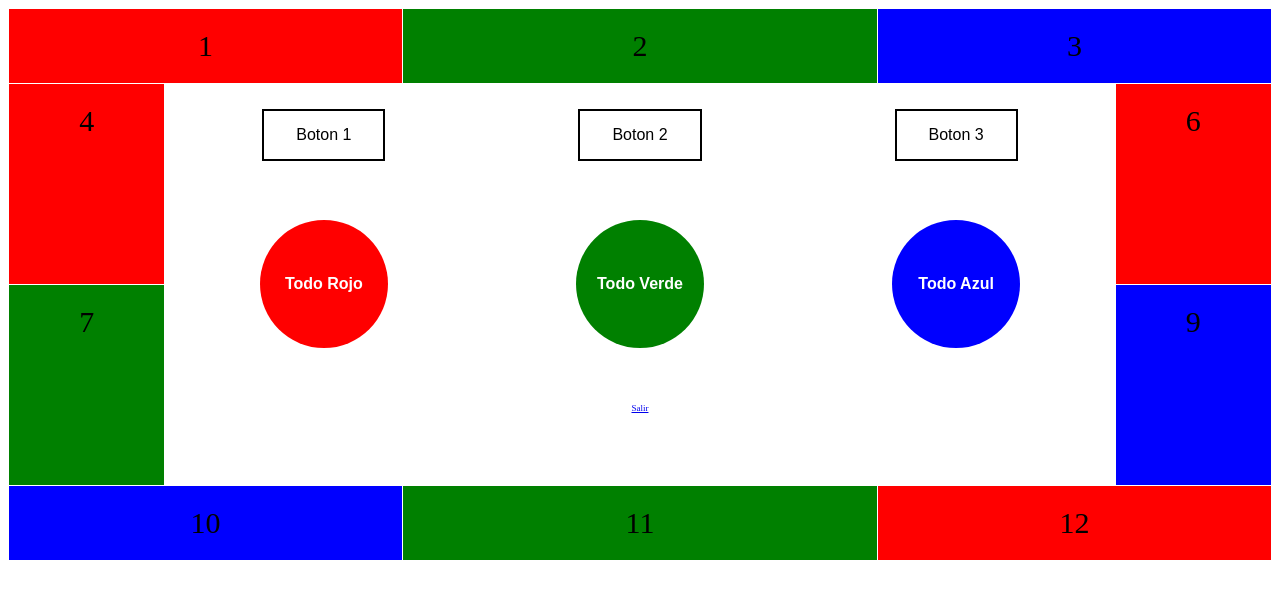
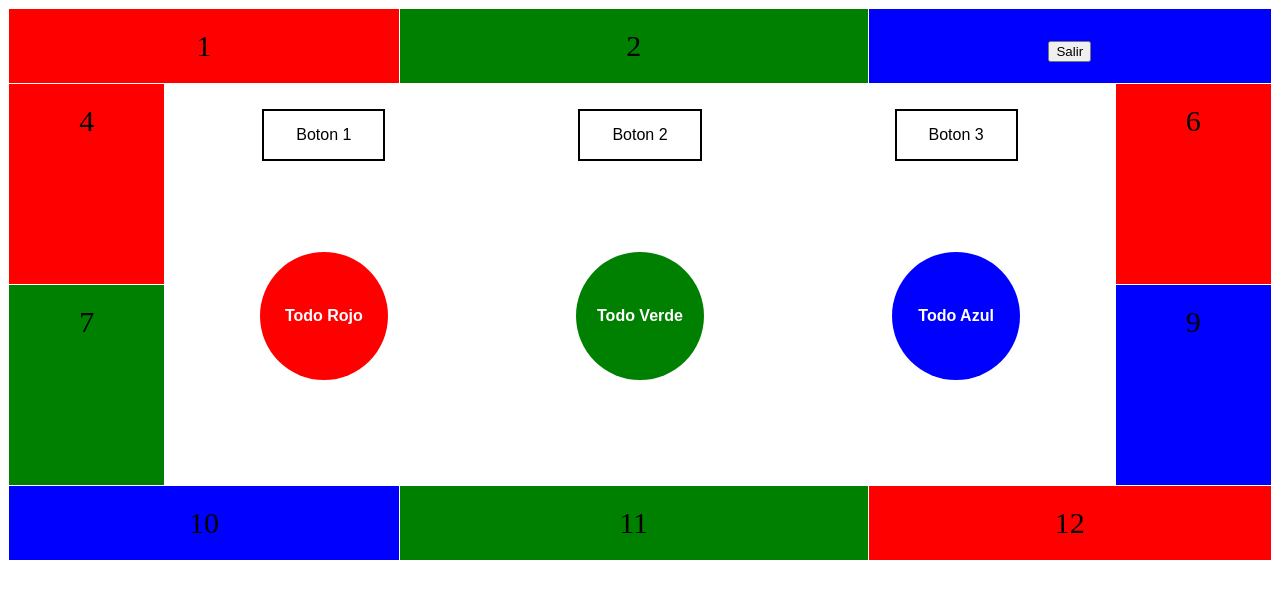
Before and after one commit to JonaOlave/Tarea1_JSBackender, a Django app: page / in a window 1280 px wide. Shown: the top 599 px of the page. Run offline with Django 3.2, Linux system fonts and the light colour scheme; a user stored in the database is signed in.

Commit message:
Se agrega registro de usuario y correccion de diseño

```diff
--- a/ejercicio02/static/css/cssgrid.css
+++ b/ejercicio02/static/css/cssgrid.css
@@ -128,3 +128,7 @@
     color: red;
     font-size: small;
 }
+
+#registro {
+    font-size: x-small;
+}
--- a/ejercicio02/templates/base.html
+++ b/ejercicio02/templates/base.html
@@ -11,10 +11,10 @@
         <div id="cg" class="grid-container2">
             <div id="block1" class="c_rojo">1</div>
             <div id="block2" class="c_verde">2</div>
-            <div id="block3" class="c_azul">3</div>
+            <div id="block3" class="c_azul">{% block logout %}3{% endblock logout %}</div>
             <div id="block4" class="c_rojo">4</div>
             <div id="block7" class="c_verde">7</div>
-            <div id="block5" class="grid-container5">{% block logout %}{% endblock logout %}
+            <div id="block5" class="grid-container5">
                 <div id="block5a" class="grid-container5a">
                     {% block principal1 %}
                     <div id="block5a1">
--- a/ejercicio02/usuarios/templates/usuarios/login.html
+++ b/ejercicio02/usuarios/templates/usuarios/login.html
@@ -43,5 +43,5 @@
 {%endblock principal1%}
 
 {% block principal2 %}
-
+{# <a href="{% url 'usuarios:registro' %}"><button type="button">Registrar</button></a> #}
 {%endblock principal2%}
--- a/ejercicio02/usuarios/templates/usuarios/principal.html
+++ b/ejercicio02/usuarios/templates/usuarios/principal.html
@@ -1,4 +1,4 @@
 {% extends 'base.html' %}
 {% block logout %}
-<a href="{% url 'usuarios:logout' %}" style="font-size: xx-small; float: right;">Salir</a>
+<a href="{% url 'usuarios:logout' %}"><button type="button">Salir</button></a>
 {% endblock logout %}
--- a/ejercicio02/usuarios/templates/usuarios/registro.html
+++ b/ejercicio02/usuarios/templates/usuarios/registro.html
@@ -3,9 +3,9 @@
 {% block principal1 %}
 <div>
 <h2>Registro de Usuario</h2>
-<form method="post">
+<form method="post" id="registro">
     {% csrf_token %}
-    {{ form.as_table }}
+    {{ form.as_p }}
     <button type="submit">Aceptar</button>
 </form>
 </div>
--- a/ejercicio02/usuarios/urls.py
+++ b/ejercicio02/usuarios/urls.py
@@ -9,6 +9,6 @@ urlpatterns = [
     path('', views.Principal.as_view(), name = 'principal'),
     path('login/', auth_views.LoginView.as_view(template_name = 'usuarios/login.html'), name = 'login'),
     path('logout/', auth_views.LogoutView.as_view(template_name = 'usuarios/login.html'), name = 'logout'),
-    path('registo/', Registro.as_view(), name='registro')
+    path('registro/', Registro.as_view(), name='registro')
 
 ]
```
Also changed, not shown: ejercicio02/db.sqlite3.
